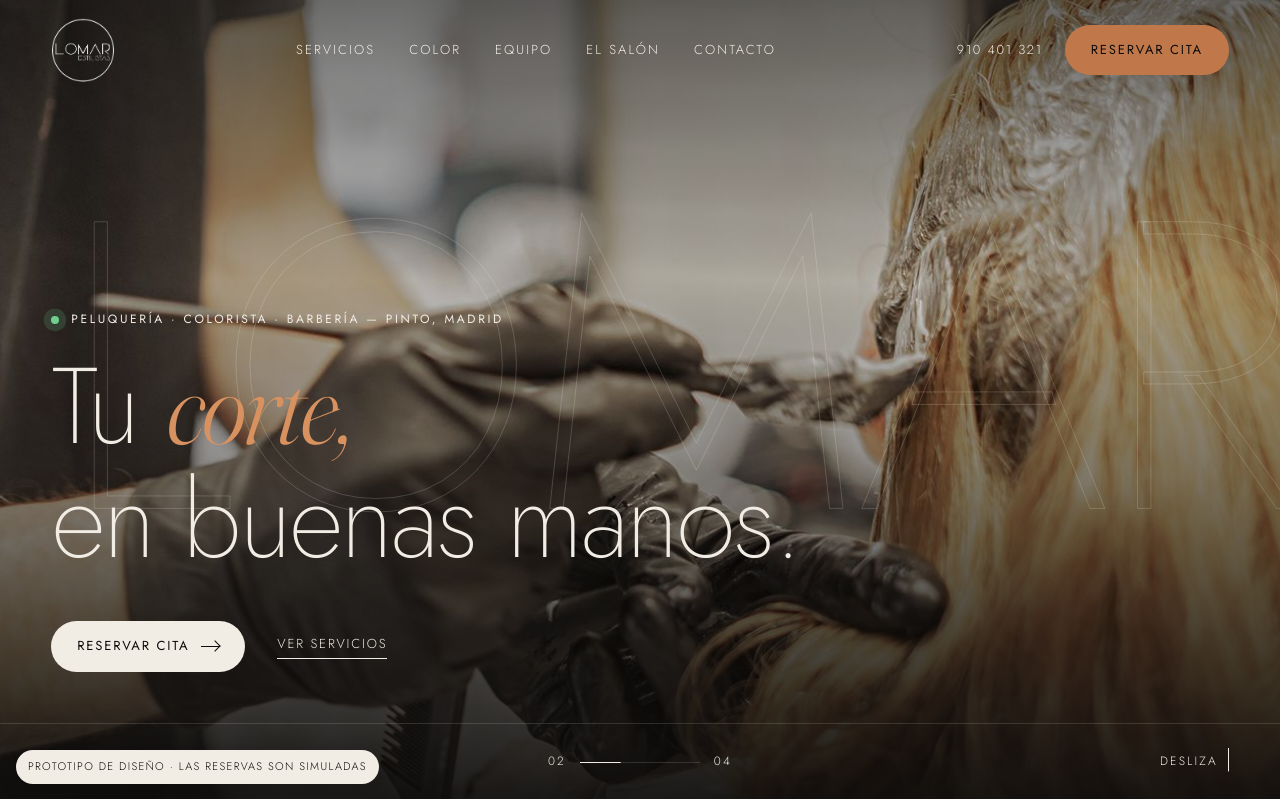
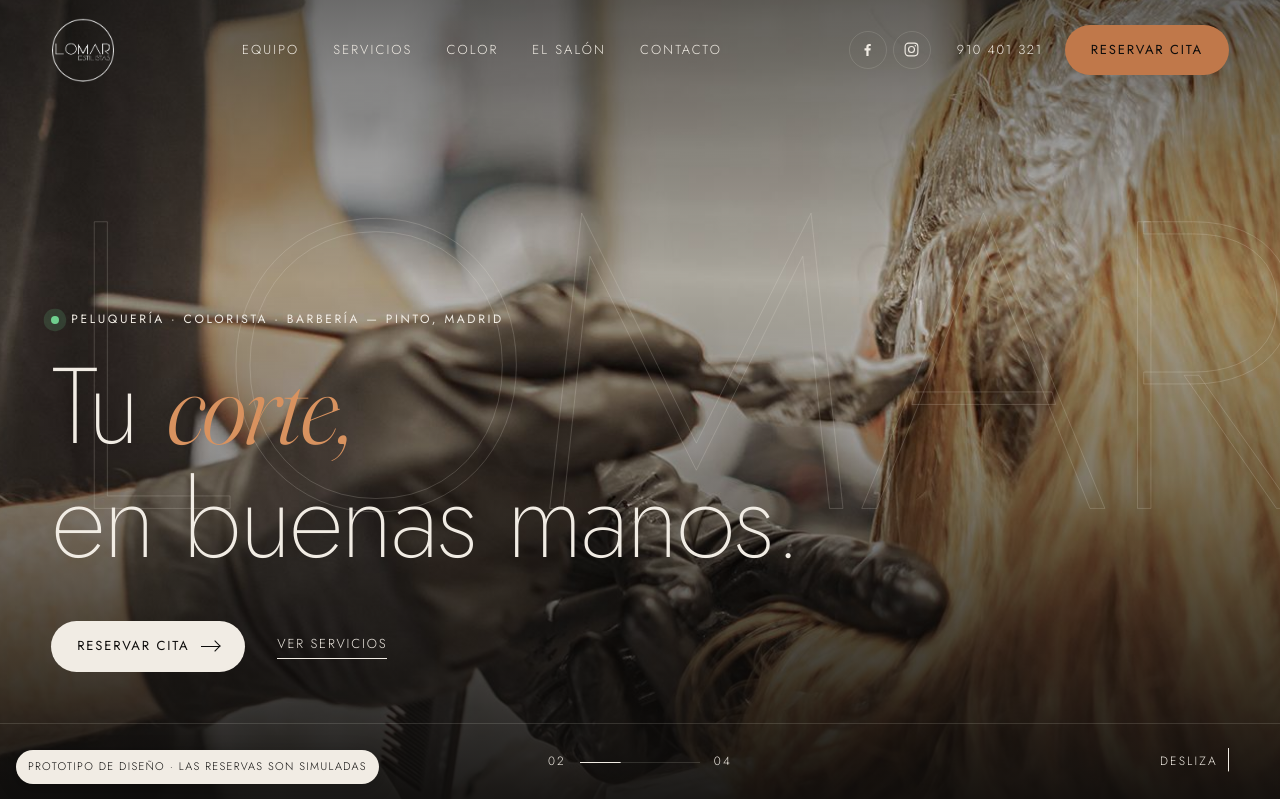
Before and after one commit to informaticatopfreight/lomarestilistas, a PHP site: page /prototipo/ in a window 1280 px wide. Shown: the top 799 px of the page. Run offline with PHP 8.4, Linux system fonts and the light colour scheme.

Commit message:
Menú reordenado e iconos de Facebook e Instagram en la cabecera
Orden: Equipo, Servicios, Color, El salón, Contacto. Enlaces a las mismas
páginas de Facebook e Instagram que la web actual.

Co-Authored-By: Claude Opus 5.5 <noreply@anthropic.com>
Claude-Session: https://claude.ai/code/session_01VJLPZd6R5kz2cr6vjykmFa

```diff
--- a/prototipo/assets/css/main.css
+++ b/prototipo/assets/css/main.css
@@ -95,6 +95,16 @@ body.menu-open .menu{clip-path:circle(150% at calc(100% - 40px) 40px);visibility
 body.menu-open .menu nav a{transform:none;opacity:1}
 body.menu-open .menu nav a:nth-child(2){transition-delay:.05s}body.menu-open .menu nav a:nth-child(3){transition-delay:.1s}body.menu-open .menu nav a:nth-child(4){transition-delay:.15s}body.menu-open .menu nav a:nth-child(5){transition-delay:.2s}
 .menu__foot{margin-top:auto;display:flex;justify-content:space-between;font-size:13px;letter-spacing:.14em;text-transform:uppercase;color:var(--muted)}
+
+/* Redes sociales en la cabecera y el menú */
+.social{display:flex;align-items:center;gap:6px}
+.social a{width:38px;height:38px;border-radius:50%;border:1px solid var(--line);display:flex;align-items:center;justify-content:center;transition:background .35s,border-color .35s,color .35s,transform .4s var(--ease-out)}
+.social a:hover{background:var(--copper);border-color:var(--copper);color:var(--ink);transform:translateY(-2px)}
+.social svg{width:17px;height:17px;fill:none;stroke:currentColor;stroke-width:1.6}
+.social svg .fill{fill:currentColor;stroke:none}
+.nav__actions>.social{padding-right:4px}
+.menu__foot{align-items:center}
+.menu__foot .social a{width:44px;height:44px}
 
 /* ---------- Hero ---------- */
 .hero{position:relative;height:100vh;height:100svh;min-height:620px;overflow:hidden;display:flex;flex-direction:column;justify-content:flex-end}
@@ -371,6 +381,7 @@ body.is-loaded .hero__cta,body.is-loaded .hero__eyebrow{opacity:1;transform:none
 /* ---------- Responsive ---------- */
 @media (max-width:1100px){
   .nav__links,.nav__tel{display:none}
+  .nav__actions>.social{display:none}
   .nav__burger{display:block}
 }
 @media (max-width:820px){
@@ -419,7 +430,7 @@ body.is-loaded .hero__cta,body.is-loaded .hero__eyebrow{opacity:1;transform:none
 
 /* ---------- Aviso de prototipo (quitar en producción) ---------- */
 .proto-badge{position:fixed;left:16px;bottom:16px;z-index:95;background:var(--bone);color:var(--ink);font-size:11px;letter-spacing:.12em;text-transform:uppercase;padding:8px 12px;border-radius:99px;box-shadow:0 4px 18px rgba(0,0,0,.25);pointer-events:none}
-@media (max-width:820px){.proto-badge{left:50%;transform:translateX(-50%);bottom:10px;white-space:nowrap;font-size:10px}}
+@media (max-width:820px){.menu{padding-bottom:64px}.proto-badge{left:50%;transform:translateX(-50%);bottom:10px;white-space:nowrap;font-size:10px}}
 
 /* ---------- Información básica RGPD en la reserva ---------- */
 .b-legal{font-size:12px;line-height:1.5;color:var(--muted-dark);margin:4px 0 0;padding:12px 14px;border:1px solid var(--line-dark);border-radius:6px}
--- a/prototipo/index.html
+++ b/prototipo/index.html
@@ -30,13 +30,17 @@
     <img src="assets/img/logo-blanco.png" alt="LOMAR Estilistas" width="64" height="64">
   </a>
   <nav class="nav__links" aria-label="Principal">
+    <a href="#equipo">Equipo</a>
     <a href="#servicios">Servicios</a>
     <a href="#color">Color</a>
-    <a href="#equipo">Equipo</a>
     <a href="#salon">El salón</a>
     <a href="#contacto">Contacto</a>
   </nav>
   <div class="nav__actions">
+    <div class="social">
+      <a href="https://www.facebook.com/315380262516977" target="_blank" rel="noopener" aria-label="LOMAR Estilistas en Facebook" title="Facebook"><svg viewBox="0 0 24 24" aria-hidden="true"><path class="fill" d="M13.5 21v-7.6h2.6l.4-3h-3V8.5c0-.9.3-1.5 1.5-1.5h1.6V4.3c-.3 0-1.2-.1-2.3-.1-2.3 0-3.9 1.4-3.9 4v2.2H7.8v3h2.6V21h3.1z"/></svg></a>
+      <a href="https://www.instagram.com/lomarestilistas" target="_blank" rel="noopener" aria-label="LOMAR Estilistas en Instagram" title="Instagram"><svg viewBox="0 0 24 24" aria-hidden="true"><rect x="3" y="3" width="18" height="18" rx="5"/><circle cx="12" cy="12" r="4.2"/><circle cx="17.4" cy="6.6" r="1" class="fill"/></svg></a>
+    </div>
     <a class="nav__tel" href="tel:+34910401321">910 401 321</a>
     <button class="btn btn--copper js-book" data-magnetic>Reservar cita</button>
     <button class="nav__burger js-menu" aria-label="Abrir menú" aria-expanded="false"><span></span><span></span></button>
@@ -45,15 +49,18 @@
 
 <div class="menu" aria-hidden="true">
   <nav>
-    <a href="#servicios"><small>01</small>Servicios</a>
-    <a href="#color"><small>02</small>Color</a>
-    <a href="#equipo"><small>03</small>Equipo</a>
+    <a href="#equipo"><small>01</small>Equipo</a>
+    <a href="#servicios"><small>02</small>Servicios</a>
+    <a href="#color"><small>03</small>Color</a>
     <a href="#salon"><small>04</small>El salón</a>
     <a href="#contacto"><small>05</small>Contacto</a>
   </nav>
   <div class="menu__foot">
     <a href="tel:+34910401321">910 401 321</a>
-    <a href="https://www.instagram.com/lomarestilistas" target="_blank" rel="noopener">Instagram</a>
+    <div class="social">
+      <a href="https://www.facebook.com/315380262516977" target="_blank" rel="noopener" aria-label="LOMAR Estilistas en Facebook" title="Facebook"><svg viewBox="0 0 24 24" aria-hidden="true"><path class="fill" d="M13.5 21v-7.6h2.6l.4-3h-3V8.5c0-.9.3-1.5 1.5-1.5h1.6V4.3c-.3 0-1.2-.1-2.3-.1-2.3 0-3.9 1.4-3.9 4v2.2H7.8v3h2.6V21h3.1z"/></svg></a>
+      <a href="https://www.instagram.com/lomarestilistas" target="_blank" rel="noopener" aria-label="LOMAR Estilistas en Instagram" title="Instagram"><svg viewBox="0 0 24 24" aria-hidden="true"><rect x="3" y="3" width="18" height="18" rx="5"/><circle cx="12" cy="12" r="4.2"/><circle cx="17.4" cy="6.6" r="1" class="fill"/></svg></a>
+    </div>
   </div>
 </div>
 
```
